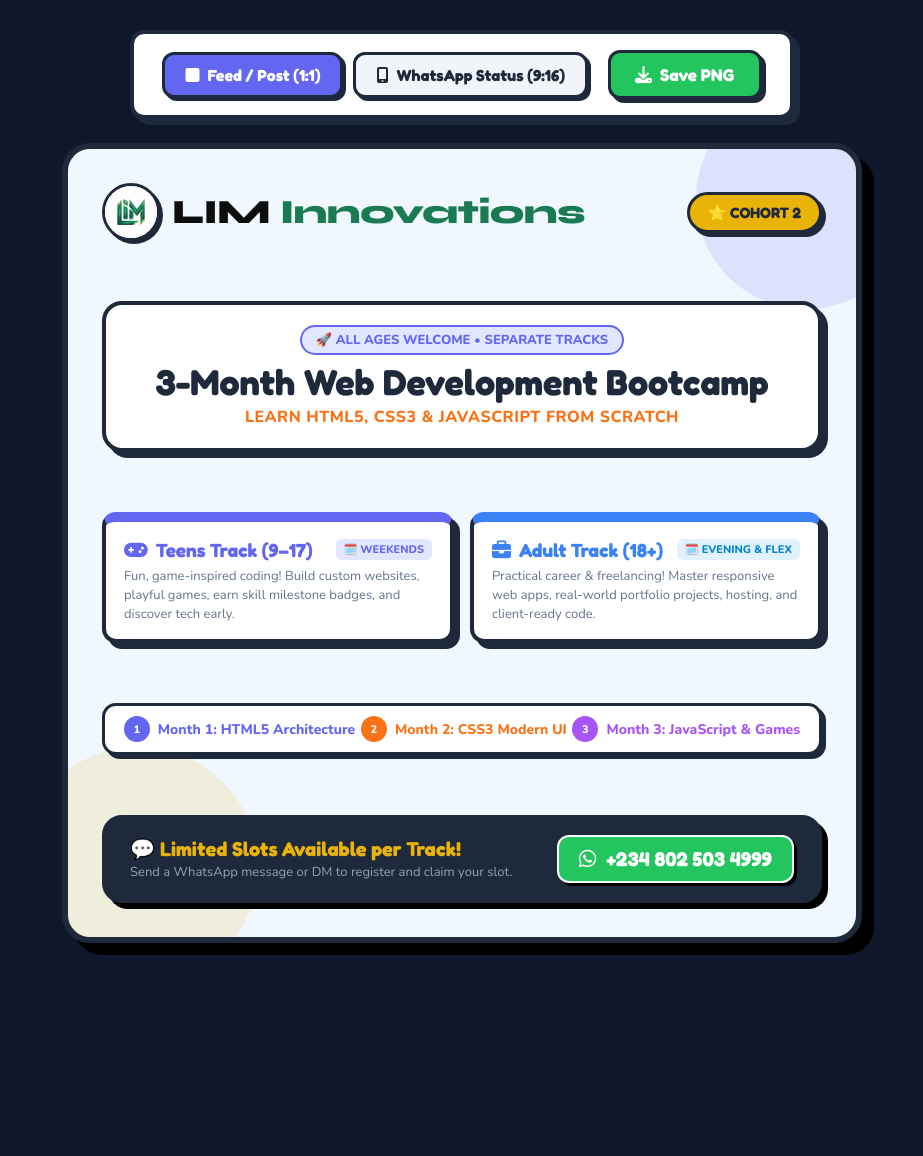
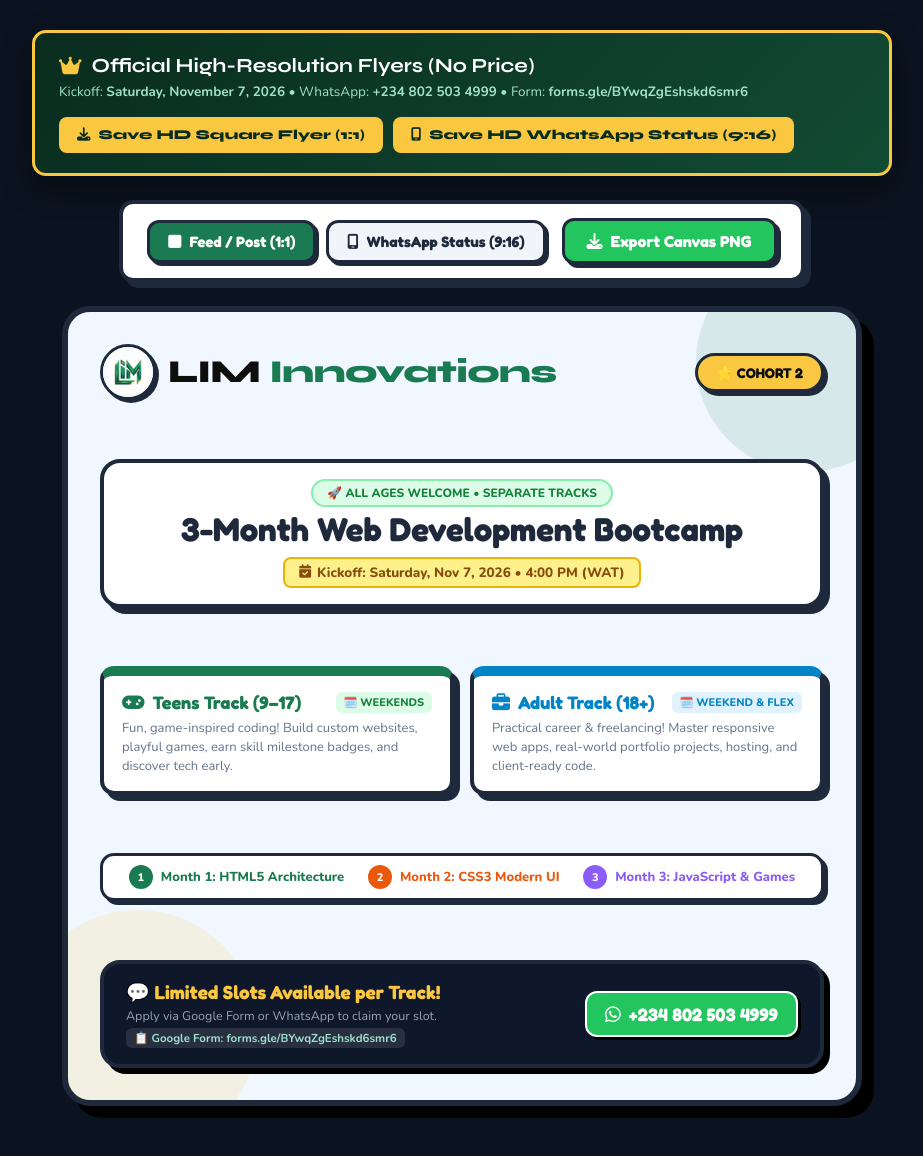
Before and after one commit to Limahcode/LimahCode-Web-Adventure, a Flask app: page /flyer in a window 1280 px wide. Shown: the whole page, without its empty margins (178-1101 px from the left). Before the commit the page ends 955 px from the top, so only its background shows below. Run offline with Flask 3, Linux system fonts and the light colour scheme; data that the repository does not hold is empty; some libraries are stand-ins or nearby versions.

Commit message:
Update Cohort 2 flyers: Nov 7 kickoff, Google Form link, HD flyer downloads, strictly no prices

```diff
--- a/templates/flyer_designer.html
+++ b/templates/flyer_designer.html
@@ -3,26 +3,25 @@
 <head>
     <meta charset="UTF-8">
     <meta name="viewport" content="width=device-width, initial-scale=1.0">
-    <title>LIM Innovations Official Brand Flyers</title>
+    <title>LIM Innovations Official Brand Flyers - Cohort 2</title>
     <link href="https://fonts.googleapis.com/css2?family=Fredoka:wght@400;600;700&family=Nunito:wght@400;600;700;800;900&family=Syne:wght@700;800&display=swap" rel="stylesheet">
     <link rel="stylesheet" href="https://cdnjs.cloudflare.com/ajax/libs/font-awesome/6.4.0/css/all.min.css">
     <script src="https://cdnjs.cloudflare.com/ajax/libs/html2canvas/1.4.1/html2canvas.min.js"></script>
     <style>
         :root {
-            /* EXACT LIMAHCODE WEBSITE DESIGN TOKENS */
             --bg-main: #f0f7ff;
             --bg-card: #ffffff;
             --text-primary: #1e293b;
             --text-secondary: #64748b;
 
-            --color-primary: #6366f1; /* Indigo */
-            --color-primary-dark: #4f46e5;
-            --color-secondary: #3b82f6; /* Blue */
+            --color-primary: #1A7A52; /* LIM Emerald */
+            --color-primary-dark: #0D3D29;
+            --color-secondary: #0284c7; /* Sky Blue */
             --color-success: #22c55e; /* WhatsApp Green */
-            --color-warning: #eab308; /* Gold Yellow */
-            --color-danger: #ef4444; /* Coral Red */
-            --color-purple: #a855f7; /* Violet Purple */
-            --color-orange: #f97316; /* Energetic Orange */
+            --color-warning: #FAC740; /* Gold Yellow */
+            --color-danger: #ef4444;
+            --color-purple: #8b5cf6;
+            --color-orange: #ea580c;
 
             --border-width: 4px;
             --border-color: #1e293b;
@@ -42,7 +41,7 @@
 
         body {
             font-family: 'Nunito', sans-serif;
-            background-color: #0f172a;
+            background-color: #0b1320;
             color: var(--text-primary);
             padding: 30px 15px;
             display: flex;
@@ -51,15 +50,68 @@
             gap: 24px;
         }
 
+        /* HD QUICK DOWNLOAD BAR */
+        .hd-banner {
+            width: 100%;
+            max-width: 860px;
+            background: linear-gradient(135deg, #092c1e 0%, #124b33 100%);
+            border: 3px solid var(--color-warning);
+            border-radius: var(--radius-md);
+            padding: 20px 24px;
+            color: #ffffff;
+            display: flex;
+            justify-content: space-between;
+            align-items: center;
+            flex-wrap: wrap;
+            gap: 16px;
+            box-shadow: 0 12px 30px rgba(0,0,0,0.4);
+        }
+        .hd-banner h2 {
+            font-family: 'Syne', sans-serif;
+            font-size: 20px;
+            color: #ffffff;
+            display: flex;
+            align-items: center;
+            gap: 10px;
+        }
+        .hd-banner p {
+            color: #9fe1cb;
+            font-size: 13.5px;
+            margin-top: 4px;
+        }
+        .hd-btn-group {
+            display: flex;
+            gap: 10px;
+            flex-wrap: wrap;
+        }
+        .btn-hd {
+            background: var(--color-warning);
+            color: #092c1e;
+            font-family: 'Syne', sans-serif;
+            font-weight: 800;
+            font-size: 13.5px;
+            padding: 10px 18px;
+            border-radius: 8px;
+            text-decoration: none;
+            display: inline-flex;
+            align-items: center;
+            gap: 8px;
+            transition: transform 0.15s, background 0.15s;
+        }
+        .btn-hd:hover {
+            background: #ffffff;
+            transform: translateY(-2px);
+        }
+
         /* TOP NAVIGATION & FORMAT CONTROLS */
         .top-toolbar {
             background: white;
-            padding: 16px 28px;
+            padding: 14px 24px;
             border-radius: var(--radius-md);
             border: var(--border-width) solid var(--border-color);
             box-shadow: var(--card-shadow);
             display: flex;
-            gap: 20px;
+            gap: 16px;
             align-items: center;
             flex-wrap: wrap;
             justify-content: center;
@@ -69,9 +121,9 @@
             background: #f1f5f9;
             color: var(--text-primary);
             font-family: 'Fredoka', sans-serif;
-            font-size: 16px;
+            font-size: 15px;
             font-weight: 700;
-            padding: 10px 20px;
+            padding: 9px 18px;
             border: 3px solid var(--border-color);
             border-radius: 12px;
             cursor: pointer;
@@ -94,9 +146,9 @@
             background: var(--color-success);
             color: white;
             font-family: 'Fredoka', sans-serif;
-            font-size: 17px;
+            font-size: 16px;
             font-weight: 700;
-            padding: 11px 24px;
+            padding: 10px 22px;
             border: 3px solid var(--border-color);
             border-radius: 12px;
             cursor: pointer;
@@ -142,7 +194,7 @@
             border: 6px solid var(--border-color);
             border-radius: 28px;
             box-shadow: 12px 12px 0px #000000;
-            padding: 34px;
+            padding: 32px;
             display: flex;
             flex-direction: column;
             justify-content: space-between;
@@ -150,14 +202,13 @@
             overflow: hidden;
         }
 
-        /* Decorative playful circles matching website */
         .deco-circle-tr {
             position: absolute;
             top: -60px;
             right: -60px;
             width: 220px;
             height: 220px;
-            background: rgba(99, 102, 241, 0.14);
+            background: rgba(26, 122, 82, 0.12);
             border-radius: 50%;
             pointer-events: none;
         }
@@ -167,12 +218,11 @@
             left: -50px;
             width: 240px;
             height: 240px;
-            background: rgba(234, 179, 8, 0.14);
+            background: rgba(250, 199, 64, 0.15);
             border-radius: 50%;
             pointer-events: none;
         }
 
-        /* Header */
         .flyer-header {
             display: flex;
             justify-content: space-between;
@@ -186,8 +236,8 @@
             gap: 12px;
         }
         .brand-logo-img {
-            width: 58px;
-            height: 58px;
+            width: 56px;
+            height: 56px;
             border-radius: 50%;
             border: 3px solid var(--border-color);
             box-shadow: 3px 3px 0px var(--border-color);
@@ -195,22 +245,22 @@
             object-fit: contain;
         }
         .brand-title {
-            font-family: 'Syne', 'Fredoka', sans-serif;
+            font-family: 'Syne', sans-serif;
             font-weight: 800;
-            font-size: 34px;
+            font-size: 32px;
             color: #0E0E0C;
             line-height: 1;
             letter-spacing: -0.02em;
         }
         .brand-title span {
-            color: #1A7A52;
+            color: var(--color-primary);
         }
 
         .gold-badge {
             background: var(--color-warning);
-            color: var(--text-primary);
+            color: #0E0E0C;
             font-family: 'Fredoka', sans-serif;
-            font-size: 15px;
+            font-size: 14px;
             font-weight: 700;
             padding: 8px 18px;
             border-radius: 30px;
@@ -225,39 +275,45 @@
             border: var(--border-width) solid var(--border-color);
             border-radius: var(--radius-lg);
             box-shadow: var(--card-shadow);
-            padding: 20px 24px;
+            padding: 16px 22px;
             text-align: center;
             position: relative;
             z-index: 2;
         }
         .tag-pill {
             display: inline-block;
-            background: #e0e7ff;
-            color: var(--color-primary);
-            font-size: 13px;
+            background: #dcfce7;
+            color: #15803d;
+            font-size: 12px;
             font-weight: 800;
             padding: 4px 14px;
             border-radius: 20px;
-            border: 2px solid var(--color-primary);
-            margin-bottom: 6px;
+            border: 2px solid #86efac;
+            margin-bottom: 4px;
             text-transform: uppercase;
         }
         .hero-heading {
             font-family: 'Fredoka', sans-serif;
-            font-size: 36px;
+            font-size: 33px;
             line-height: 1.15;
             color: var(--text-primary);
             margin-bottom: 4px;
         }
-        .hero-subtext {
-            font-size: 16px;
+        .kickoff-date-pill {
+            display: inline-flex;
+            align-items: center;
+            gap: 6px;
+            background: #fef08a;
+            color: #854d0e;
             font-weight: 800;
-            color: var(--color-orange);
-            text-transform: uppercase;
-            letter-spacing: 0.5px;
+            font-size: 13.5px;
+            padding: 4px 14px;
+            border-radius: 8px;
+            border: 2px solid #eab308;
+            margin-top: 4px;
         }
 
-        /* Dual Track Grid */
+        /* Dual Track Grid (NO PRICES) */
         .tracks-row {
             display: grid;
             grid-template-columns: 1fr 1fr;
@@ -270,7 +326,7 @@
             border: var(--border-width) solid var(--border-color);
             border-radius: var(--radius-md);
             box-shadow: var(--card-shadow);
-            padding: 16px 18px;
+            padding: 15px 18px;
         }
         .track-box.teens {
             border-top: 10px solid var(--color-primary);
@@ -286,7 +342,7 @@
         }
         .track-h3 {
             font-family: 'Fredoka', sans-serif;
-            font-size: 19px;
+            font-size: 18px;
             display: flex;
             align-items: center;
             gap: 8px;
@@ -300,8 +356,8 @@
             text-transform: uppercase;
         }
         .track-box.teens .sched-pill {
-            background: #e0e7ff;
-            color: var(--color-primary);
+            background: #dcfce7;
+            color: #15803d;
         }
         .track-box.adults .sched-pill {
             background: #e0f2fe;
@@ -319,7 +375,7 @@
             border: 3px solid var(--border-color);
             border-radius: var(--radius-md);
             box-shadow: 4px 4px 0px var(--border-color);
-            padding: 10px 16px;
+            padding: 9px 14px;
             display: flex;
             justify-content: space-around;
             align-items: center;
@@ -330,12 +386,12 @@
             display: flex;
             align-items: center;
             gap: 8px;
-            font-size: 14px;
+            font-size: 13px;
             font-weight: 800;
         }
         .step-icon-bubble {
-            width: 26px;
-            height: 26px;
+            width: 24px;
+            height: 24px;
             border-radius: 50%;
             display: flex;
             align-items: center;
@@ -344,14 +400,14 @@
             font-size: 11px;
         }
 
-        /* WhatsApp CTA Box (Strictly NO web links) */
+        /* Call To Action Container (NO PRICES - Form & WhatsApp) */
         .cta-container {
-            background: #1e293b;
+            background: #0f172a;
             color: white;
             border: 4px solid var(--border-color);
             border-radius: var(--radius-lg);
             box-shadow: 6px 6px 0px #000;
-            padding: 16px 24px;
+            padding: 16px 22px;
             display: flex;
             justify-content: space-between;
             align-items: center;
@@ -361,26 +417,36 @@
         .cta-info h3 {
             color: var(--color-warning);
             font-family: 'Fredoka', sans-serif;
-            font-size: 20px;
-            margin-bottom: 2px;
+            font-size: 19px;
+            margin-bottom: 3px;
         }
         .cta-info p {
             color: #94a3b8;
-            font-size: 13px;
+            font-size: 12.5px;
+        }
+        .form-link-tag {
+            display: inline-block;
+            margin-top: 4px;
+            background: rgba(255,255,255,0.1);
+            color: #9fe1cb;
+            font-size: 11.5px;
+            font-weight: 700;
+            padding: 2px 8px;
+            border-radius: 6px;
         }
         .whatsapp-badge {
             background: var(--color-success);
             color: white;
             font-family: 'Fredoka', sans-serif;
-            font-size: 20px;
+            font-size: 18px;
             font-weight: 700;
-            padding: 10px 20px;
+            padding: 10px 18px;
             border-radius: 12px;
             border: 2px solid white;
             box-shadow: 3px 3px 0px #000;
             display: flex;
             align-items: center;
-            gap: 10px;
+            gap: 8px;
             white-space: nowrap;
         }
 
@@ -489,31 +555,47 @@
         .story-cta h3 {
             color: var(--color-warning);
             font-family: 'Fredoka', sans-serif;
-            font-size: 19px;
-            margin-bottom: 4px;
+            font-size: 18px;
+            margin-bottom: 3px;
         }
         .story-cta p {
             color: #94a3b8;
-            font-size: 13px;
-            margin-bottom: 12px;
+            font-size: 12px;
+            margin-bottom: 10px;
         }
         .story-whatsapp-btn {
             background: var(--color-success);
             color: white;
             font-family: 'Fredoka', sans-serif;
-            font-size: 21px;
+            font-size: 19px;
             font-weight: 700;
-            padding: 10px 18px;
+            padding: 9px 18px;
             border-radius: 12px;
             border: 2px solid white;
             box-shadow: 3px 3px 0px #000;
             display: inline-flex;
             align-items: center;
-            gap: 10px;
+            gap: 8px;
         }
     </style>
 </head>
 <body>
+
+    <!-- 1-CLICK HD GENERATED FLYER DOWNLOADS -->
+    <div class="hd-banner">
+        <div>
+            <h2><i class="fa-solid fa-crown" style="color: #FAC740;"></i> Official High-Resolution Flyers (No Price)</h2>
+            <p>Kickoff: <strong>Saturday, November 7, 2026</strong> • WhatsApp: <strong>+234 802 503 4999</strong> • Form: <strong>forms.gle/BYwqZgEshskd6smr6</strong></p>
+        </div>
+        <div class="hd-btn-group">
+            <a href="/static/images/lim_cohort2_square_flyer.jpg" download="LIM_Innovations_Square_Flyer.jpg" class="btn-hd">
+                <i class="fa-solid fa-download"></i> Save HD Square Flyer (1:1)
+            </a>
+            <a href="/static/images/lim_cohort2_status_flyer.jpg" download="LIM_Innovations_Status_Flyer.jpg" class="btn-hd">
+                <i class="fa-solid fa-mobile-screen"></i> Save HD WhatsApp Status (9:16)
+            </a>
+        </div>
+    </div>
 
     <!-- CONTROL PANEL -->
     <div class="top-toolbar">
@@ -527,7 +609,7 @@
         </div>
 
         <button class="btn-download" onclick="downloadCurrentFlyer()">
-            <i class="fa-solid fa-download"></i> Save PNG
+            <i class="fa-solid fa-download"></i> Export Canvas PNG
         </button>
     </div>
 
@@ -554,10 +636,12 @@
             <div class="headline-banner">
                 <span class="tag-pill">🚀 ALL AGES WELCOME • SEPARATE TRACKS</span>
                 <h1 class="hero-heading">3-Month Web Development Bootcamp</h1>
-                <p class="hero-subtext">Learn HTML5, CSS3 & JavaScript from Scratch</p>
+                <div class="kickoff-date-pill">
+                    <i class="fa-solid fa-calendar-check"></i> Kickoff: Saturday, Nov 7, 2026 • 4:00 PM (WAT)
+                </div>
             </div>
 
-            <!-- Dual Track Grid -->
+            <!-- Dual Track Grid (NO PRICES) -->
             <div class="tracks-row">
                 <!-- Teens Track -->
                 <div class="track-box teens">
@@ -578,7 +662,7 @@
                         <h3 class="track-h3" style="color: var(--color-secondary);">
                             <i class="fa-solid fa-briefcase"></i> Adult Track (18+)
                         </h3>
-                        <span class="sched-pill">🗓️ Evening & Flex</span>
+                        <span class="sched-pill">🗓️ Weekend & Flex</span>
                     </div>
                     <p class="track-p">
                         Practical career & freelancing! Master responsive web apps, real-world portfolio projects, hosting, and client-ready code.
@@ -602,11 +686,12 @@
                 </div>
             </div>
 
-            <!-- Call to Action (Strictly NO web links) -->
+            <!-- Call to Action (NO PRICES - Form & WhatsApp) -->
             <div class="cta-container">
                 <div class="cta-info">
                     <h3>💬 Limited Slots Available per Track!</h3>
-                    <p>Send a WhatsApp message or DM to register and claim your slot.</p>
+                    <p>Apply via Google Form or WhatsApp to claim your slot.</p>
+                    <span class="form-link-tag">📋 Google Form: forms.gle/BYwqZgEshskd6smr6</span>
                 </div>
                 <div class="whatsapp-badge">
                     <i class="fa-brands fa-whatsapp"></i> +234 802 503 4999
@@ -638,37 +723,37 @@
             <div class="story-hero">
                 <span class="tag-pill">🚀 ALL AGES WELCOME</span>
                 <h2>3-Month Web Development Bootcamp</h2>
-                <p style="font-size: 14px; font-weight: 800; color: var(--color-orange); text-transform: uppercase;">
-                    HTML5 • CSS3 • JavaScript
-                </p>
+                <div class="kickoff-date-pill" style="font-size: 12px; margin-top: 2px;">
+                    <i class="fa-solid fa-calendar-check"></i> Starts: Saturday, Nov 7, 2026
+                </div>
             </div>
 
-            <!-- Story Tracks -->
+            <!-- Story Tracks (NO PRICES) -->
             <div class="story-tracks-col">
                 <div class="story-track-card teens">
-                    <div style="display: flex; justify-content: space-between; align-items: center; margin-bottom: 6px;">
-                        <h3 style="color: var(--color-primary); font-family: 'Fredoka', sans-serif; font-size: 18px;">
+                    <div style="display: flex; justify-content: space-between; align-items: center; margin-bottom: 4px;">
+                        <h3 style="color: var(--color-primary); font-family: 'Fredoka', sans-serif; font-size: 17px;">
                             <i class="fa-solid fa-gamepad"></i> Teens Track (9–17)
                         </h3>
-                        <span style="background: #e0e7ff; color: var(--color-primary); font-size: 11px; font-weight: 800; padding: 2px 8px; border-radius: 6px;">
-                            🗓️ WEEKENDS
+                        <span style="background: #dcfce7; color: #15803d; font-size: 11px; font-weight: 800; padding: 2px 8px; border-radius: 6px;">
+                            WEEKENDS
                         </span>
                     </div>
-                    <p style="font-size: 13px; color: var(--text-secondary); line-height: 1.4;">
+                    <p style="font-size: 12.5px; color: var(--text-secondary); line-height: 1.4;">
                         Build custom websites, interactive games, earn official skill milestone badges, and learn tech in a fun environment.
                     </p>
                 </div>
 
                 <div class="story-track-card adults">
-                    <div style="display: flex; justify-content: space-between; align-items: center; margin-bottom: 6px;">
-                        <h3 style="color: var(--color-secondary); font-family: 'Fredoka', sans-serif; font-size: 18px;">
+                    <div style="display: flex; justify-content: space-between; align-items: center; margin-bottom: 4px;">
+                        <h3 style="color: var(--color-secondary); font-family: 'Fredoka', sans-serif; font-size: 17px;">
                             <i class="fa-solid fa-briefcase"></i> Adult Track (18+)
                         </h3>
                         <span style="background: #e0f2fe; color: #0284c7; font-size: 11px; font-weight: 800; padding: 2px 8px; border-radius: 6px;">
-                            🗓️ EVENING CLASSES
+                            FLEX SCHEDULE
                         </span>
                     </div>
-                    <p style="font-size: 13px; color: var(--text-secondary); line-height: 1.4;">
+                    <p style="font-size: 12.5px; color: var(--text-secondary); line-height: 1.4;">
                         Career-focused! Master responsive websites, freelancing fundamentals, live project deployment, and client-ready coding.
                     </p>
                 </div>
@@ -686,13 +771,13 @@
                     <span>4 Weeks</span>
                 </div>
                 <div class="story-curriculum-row" style="color: var(--color-purple);">
-                    <span>⚡ Month 3: JavaScript & Games</span>
+                    <span>⚡ Month 3: JavaScript & Web Apps</span>
                     <span>4 Weeks</span>
                 </div>
             </div>
 
             <!-- Story Perks -->
-            <div style="display: flex; justify-content: space-around; font-size: 13px; font-weight: 800; color: #475569;">
+            <div style="display: flex; justify-content: space-around; font-size: 12.5px; font-weight: 800; color: #475569;">
                 <span>💻 100% Practical</span>
                 <span>•</span>
                 <span>📜 Certificate</span>
@@ -700,10 +785,10 @@
                 <span>👥 Mentorship</span>
             </div>
 
-            <!-- Story CTA (Strictly NO web links) -->
+            <!-- Story CTA (NO PRICE - Form & WhatsApp) -->
             <div class="story-cta">
                 <h3>💬 Limited Slots Available!</h3>
-                <p>Send a WhatsApp message to reserve your slot now.</p>
+                <p>Register via Google Form: <strong>forms.gle/BYwqZgEshskd6smr6</strong></p>
                 <div class="story-whatsapp-btn">
                     <i class="fa-brands fa-whatsapp"></i> +234 802 503 4999
                 </div>
```
Also changed, not shown: other parts of templates/flyer_designer.html (+12 -12 lines), static/images/lim_cohort2_square_flyer.jpg (added), static/images/lim_cohort2_status_flyer.jpg (added).
